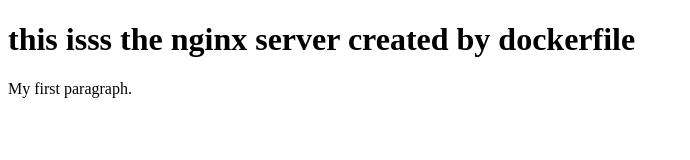
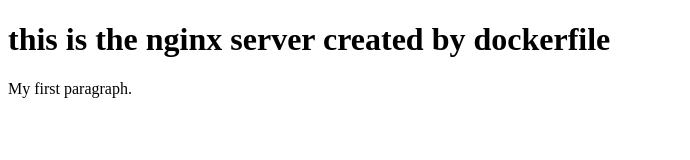
Before and after one commit to PrashantRawt/samplenginx, a plain HTML site: page index.html in a window 1280 px wide. Shown: the whole page, without its empty margins (0-690 px from the left). Drawn offline with Linux system fonts and the light colour scheme.

Commit message:
Update index.html

```diff
--- a/index.html
+++ b/index.html
@@ -2,7 +2,7 @@
 <html>
 <body>
 
-<h1>this isss the nginx server created by dockerfile</h1>
+<h1>this is the nginx server created by dockerfile</h1>
 <p>My first paragraph.</p>
 
 </body>
```
